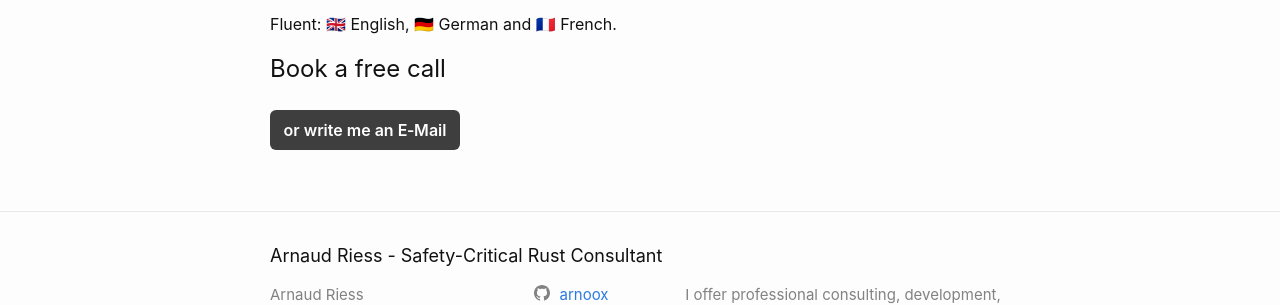
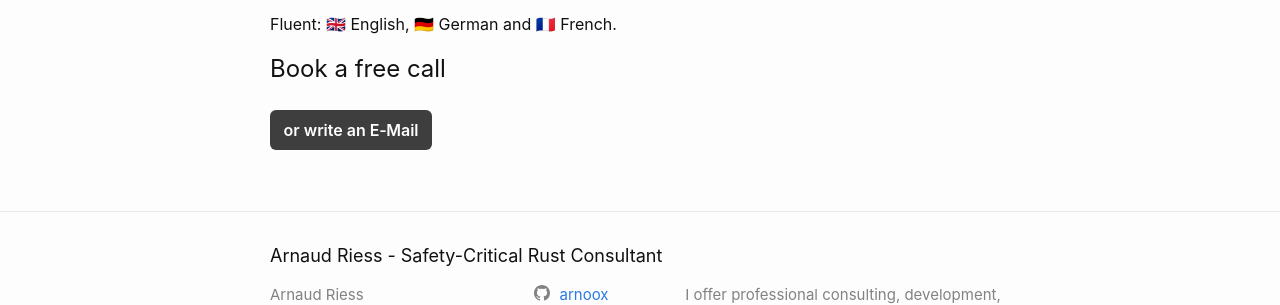
Before and after one commit to arnoox/arnaudriess-dev, a Jekyll site: the page built from index.markdown, in a window 1280 px wide. Shown: the part 917-1222 px from the top of the page. Built offline with Jekyll 4.4.1, drawn with Linux system fonts in a browser that asks for light colours; a script that is not in the unit is left out.

Commit message:
minor correction of email button

```diff
--- a/index.markdown
+++ b/index.markdown
@@ -56,4 +56,4 @@ Cal("init", "30min", {origin:"https://app.cal.com"});
   .email-cta:hover { opacity: .92; }
 </style>
 
-{% include email.html class="email-cta" label="or write me an E‑Mail" %}
+{% include email.html class="email-cta" label="or write an E‑Mail" %}
```
